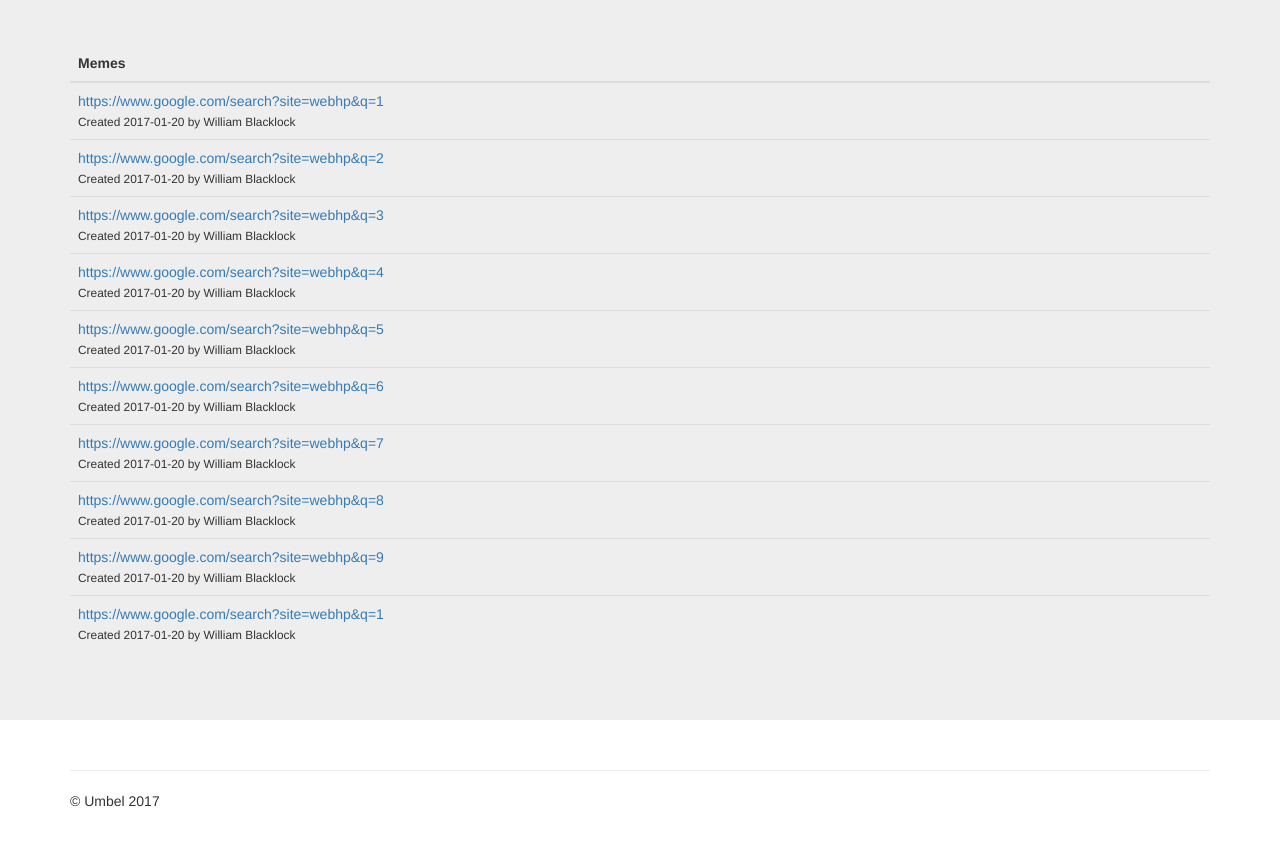
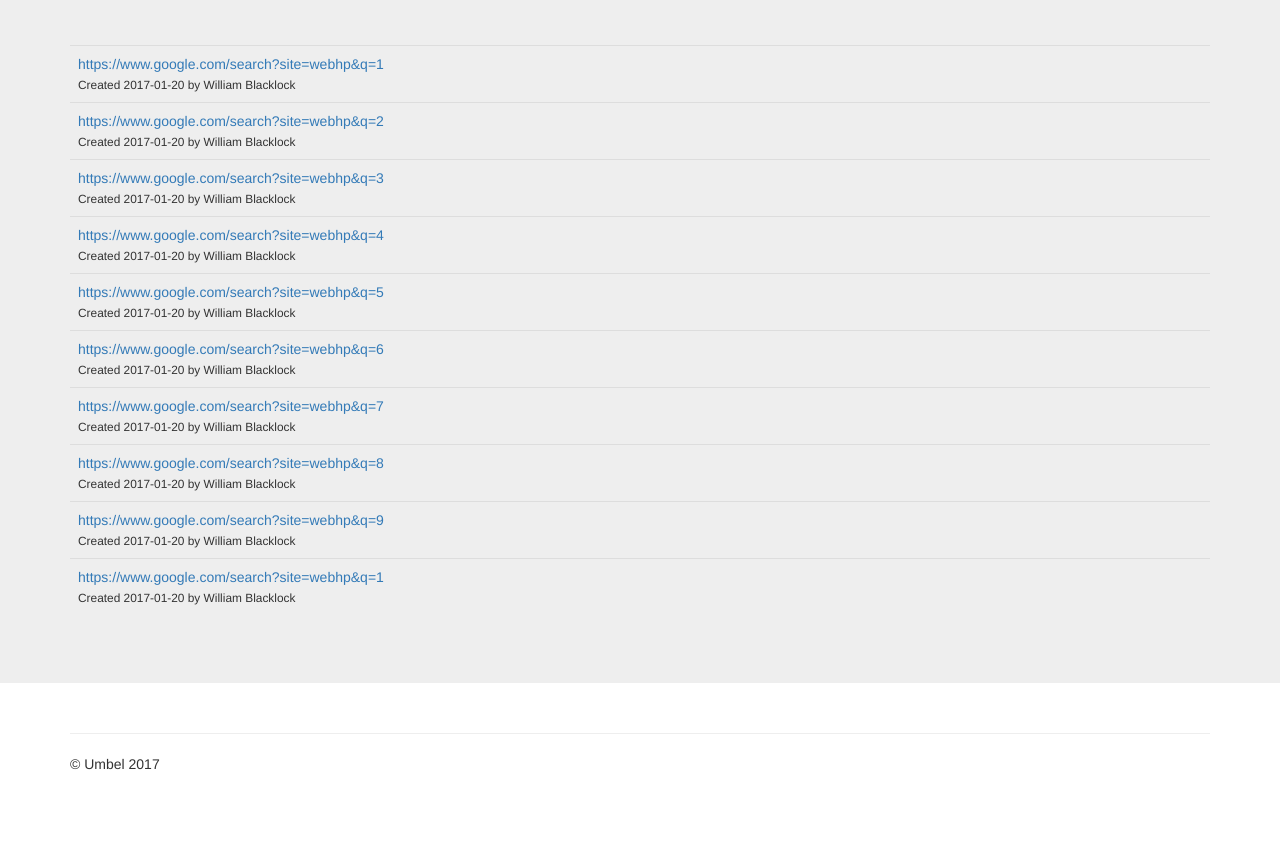
Before and after one commit to jhblacklock/memes-lister, a plain HTML site: page index.html in a window 1280 px wide. Shown: the part 53-894 px from the top of the page. After the commit the page ends 857 px from the top, so only its background shows below. Drawn offline with nearby package versions, Linux system fonts and the light colour scheme.

Commit message:
removed header

```diff
--- a/index.html
+++ b/index.html
@@ -40,11 +40,6 @@
     <div class="jumbotron">
       <div class="container">
       <table class="table">
-        <thead>
-          <tr>
-            <th>Memes</th>
-          </tr>
-        </thead>
         <tbody id="anchor">
         </tbody>
       </table>
```
